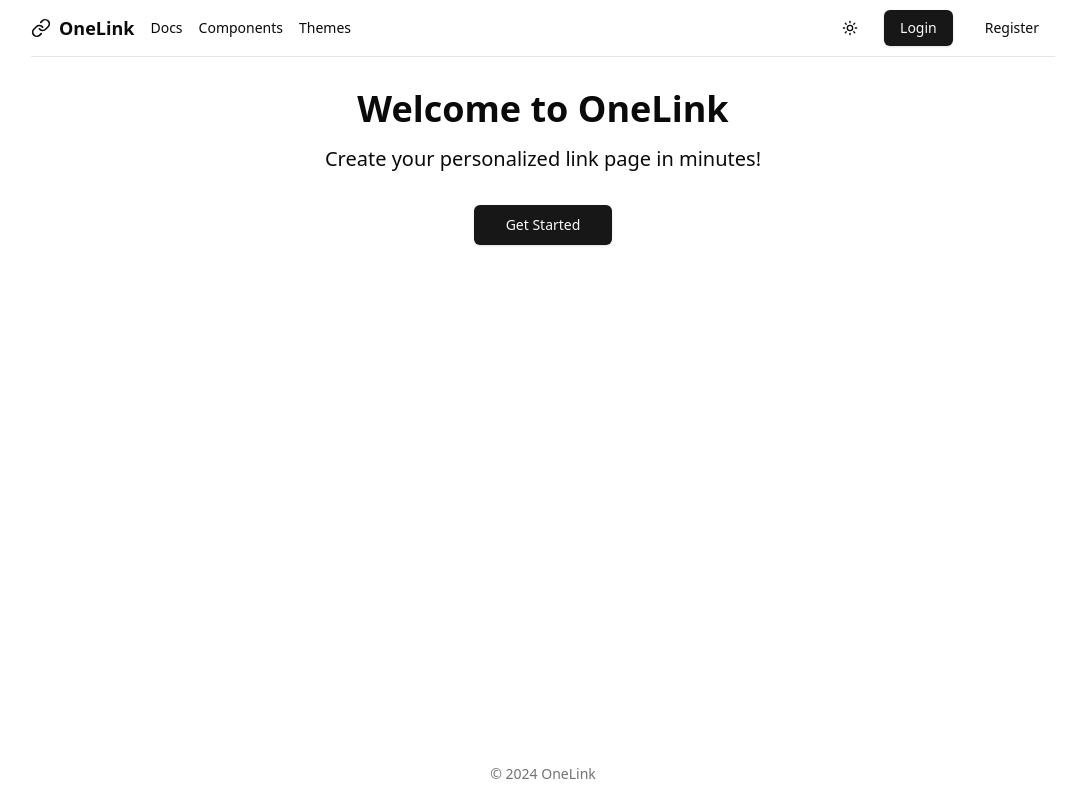
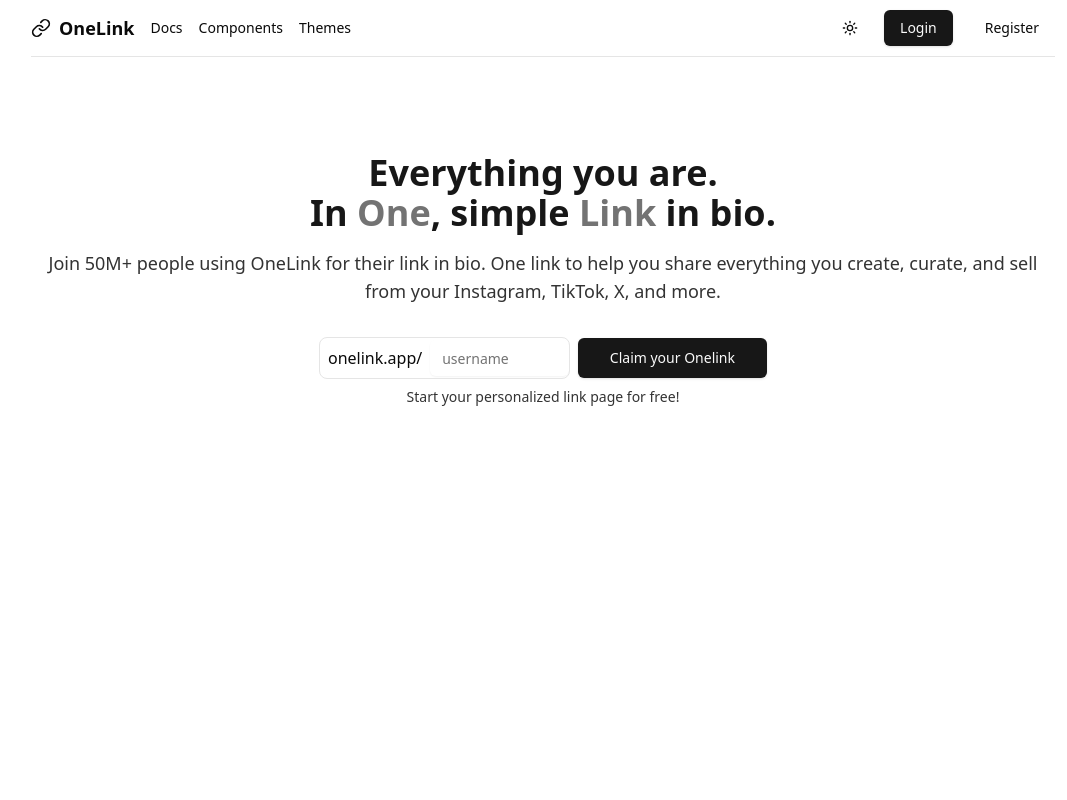
Before and after one commit to iamcristian/onelink-frontend, a React (Vite) app: page / in a window 1280 px wide. Shown: the top 800 px of the page, without its empty margins (97-1164 px from the left). Built offline with nearby package versions, Linux system fonts and the light colour scheme; no server answers.

Commit message:
feat: update Home page layout and introduce SearchForm component; adjust secondary color scheme in CSS

```diff
--- /dev/null
+++ b/src/components/Home/SearchForm.tsx
@@ -0,0 +1,28 @@
+import { Link } from "react-router";
+import { Button } from "../ui/button";
+import { Input } from "../ui/input";
+
+function SearchForm() {
+  return (
+    <div className="w-full max-w-md mx-auto">
+      <div className="flex items-center space-x-2 mb-2">
+        <div className="flex items-center w-full border rounded-lg overflow-hidden">
+          <span className="p-2">onelink.app/</span>
+          <Input
+            type="text"
+            placeholder="username"
+            className="w-full border-none focus:!ring-transparent focus:!border-none"
+          />
+        </div>
+        <Button size="lg">
+          <Link to="/auth/register">Claim your Onelink</Link>
+        </Button>
+      </div>
+      <p className="text-sm text-secondary">
+        Start your personalized link page for free!
+      </p>
+    </div>
+  );
+}
+
+export default SearchForm;
--- a/src/index.css
+++ b/src/index.css
@@ -11,7 +11,7 @@
     --popover-foreground: 0 0% 3.9%;
     --primary: 0 0% 9%;
     --primary-foreground: 0 0% 98%;
-    --secondary: 0 0% 96.1%;
+    --secondary: 0 0% 20%;
     --secondary-foreground: 0 0% 9%;
     --muted: 0 0% 96.1%;
     --muted-foreground: 0 0% 45.1%;
@@ -38,7 +38,7 @@
     --popover-foreground: 0 0% 98%;
     --primary: 0 0% 98%;
     --primary-foreground: 0 0% 9%;
-    --secondary: 0 0% 14.9%;
+    --secondary: 0 0% 70%;
     --secondary-foreground: 0 0% 98%;
     --muted: 0 0% 14.9%;
     --muted-foreground: 0 0% 63.9%;
--- a/src/pages/Home.tsx
+++ b/src/pages/Home.tsx
@@ -1,19 +1,25 @@
-import { Button } from "@/components/ui/button";
-import { Link } from "react-router";
+import SearchForm from "@/components/Home/SearchForm";
 
 const Home = () => {
   return (
-    <>
-      <div className="text-center">
-        <h1 className="text-4xl font-bold mb-4">Welcome to OneLink</h1>
-        <p className="text-xl mb-8">
-          Create your personalized link page in minutes!
+    <div className="text-center px-4 py-16 min-h-screen">
+      {/* Heading Section */}
+      <div className="mb-8">
+        <h1 className="text-4xl font-bold mb-4 text-primary">
+          Everything you are. <br />
+          In <span className="text-neutral-500">One</span>, simple{" "}
+          <span className="text-neutral-500">Link</span> in bio.
+        </h1>
+        <p className="text-lg text-secondary mb-8">
+          Join 50M+ people using OneLink for their link in bio. One link to help
+          you share everything you create, curate, and sell from your Instagram,
+          TikTok, X, and more.
         </p>
-        <Button asChild size="lg">
-          <Link to="/auth/register">Get Started</Link>
-        </Button>
       </div>
-    </>
+
+      {/* Search Form */}
+      <SearchForm />
+    </div>
   );
 };
 
```
